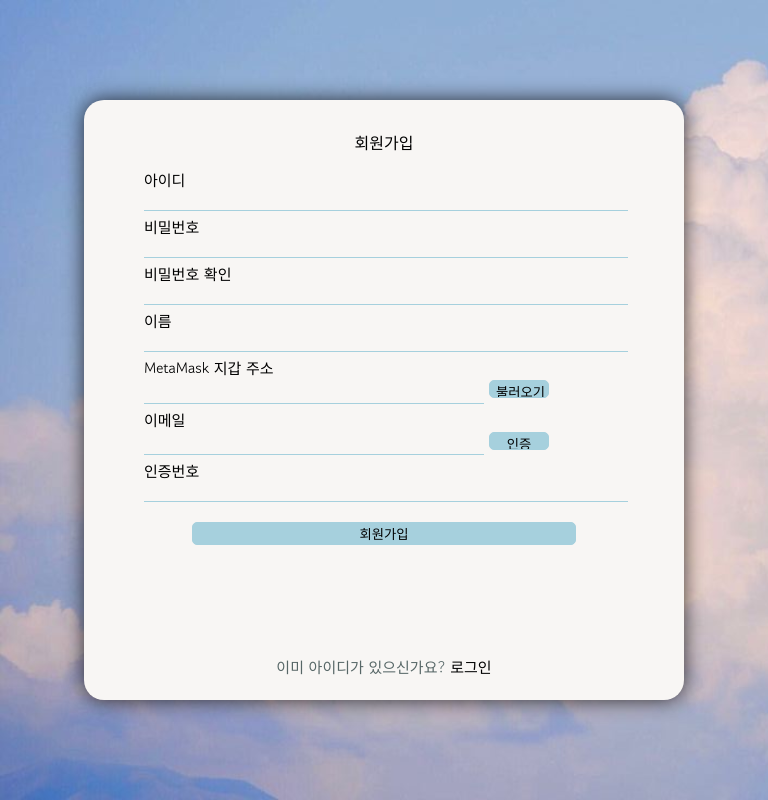
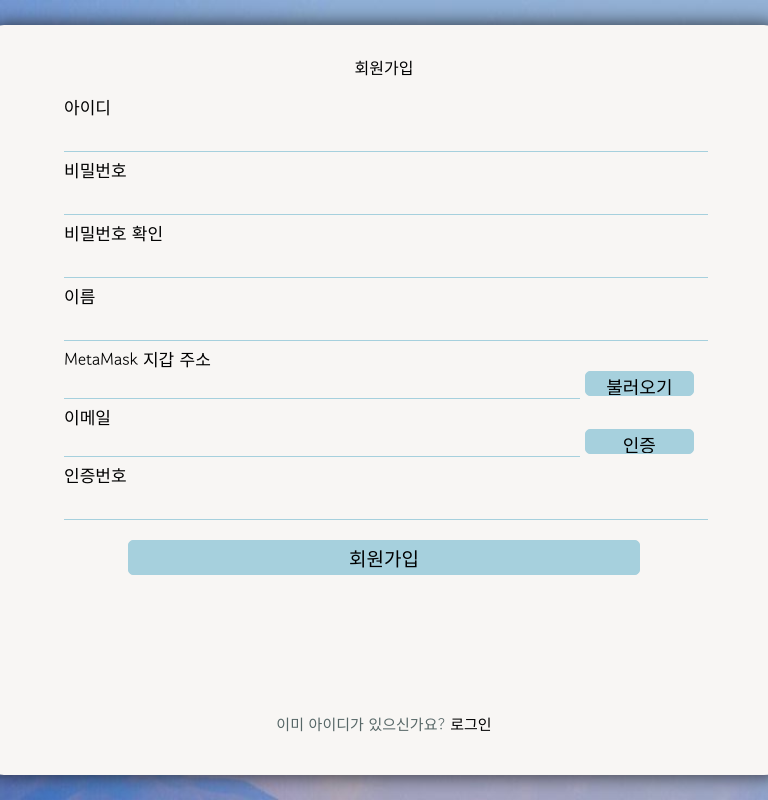
Before and after one commit to lstar2397/laststory, a website: page frontend/view/signup.html in a window 768 px wide. Drawn offline with Linux system fonts and the light colour scheme.

Commit message:
css 변경

```diff
--- a/frontend/public/css/signup.css
+++ b/frontend/public/css/signup.css
@@ -25,7 +25,7 @@ form {
 }
 
 form label {
-    font-size: 15px;
+    font-size: 17px;
     margin-top: 5px;
     margin-bottom: 0px;
     position: relative;
@@ -33,7 +33,8 @@ form label {
 
 form input {
     width: 100%;
-    height: 18px;
+    height: 30px;
+    font-size: 19px;
     border: 1px solid #A6D0DD;
     border-top: 0px;
     border-left: 0px;
@@ -67,7 +68,8 @@ form input#metamask_address {
 
 form input#auth-button {
     width: 17%;
-    height: 18px;
+    height: 25px;
+    font-size: 18px;
     border: 1px solid #A6D0DD;
     background-color: #A6D0DD;
     border-radius: 5px;
@@ -75,7 +77,8 @@ form input#auth-button {
 
 form input#getMetamaskAddress-button {
     width: 17%;
-    height: 18px;
+    height: 25px;
+    font-size: 18px;
     border: 1px solid #A6D0DD;
     background-color: #A6D0DD;
     border-radius: 5px;
@@ -87,13 +90,12 @@ form input#getMetamaskAddress-button:hover {
 
 form input#submit-button {
     width: 80%;
-    height: 23px;
+    height: 35px;
     border: 1px solid #A6D0DD;
     background-color: #A6D0DD;
     border-radius: 5px;
     margin-top: 20px;
     cursor: pointer;
-
     left: 50%;
     transform: translateX(-50%);
 }
@@ -107,8 +109,8 @@ form input#submit-button:hover {
 }
 
 #container {
-    width: 50%;
-    height: 80%;
+    width: 800px;
+    height: 750px;
     position: absolute;
     left: 50%;
     top: 50%;
@@ -121,10 +123,10 @@ form input#submit-button:hover {
 #sigup_container {
     width: 80%;
     height: 90%;
+    top: 30px;
     position: relative;
     left: 50%;
-    top: 50%;
-    transform: translate(-50%, -50%);
+    transform: translateX(-50%);
 }
 
 #signup_text {
@@ -150,77 +152,3 @@ form input#submit-button:hover {
 #bottom_container a {
     font-size: 15px;
 }
-
-
-
-
-@media screen and (max-width: 768px) {
-    #container {
-        width: 300px;
-        height: 600px;
-    }
-    form input#auth-button {
-        width: 60px;
-        height: 18px;
-        border: 1px solid #A6D0DD;
-        background-color: #A6D0DD ;
-        border-radius: 5px;
-    }
-    form input#getMetamaskAddress-button {
-        width: 60px;
-        height: 18px;
-        border: 1px solid #A6D0DD;
-        background-color: #A6D0DD;
-        border-radius: 5px;
-    }
-    form input#metamask_address {
-        width: 70%;
-    }
-    form input#email {
-        width: 70%;
-    }
-
-}
-
-
-@media screen and (min-width: 768px) and (max-width: 1023px) {
-    #container {
-        width: 600px;
-        height: 600px;
-    }
-    form input#auth-button {
-        width: 60px;
-        height: 18px;
-        border: 1px solid #A6D0DD;
-        background-color: #A6D0DD ;
-        border-radius: 5px;
-    }
-    form input#getMetamaskAddress-button {
-        width: 60px;
-        height: 18px;
-        border: 1px solid #A6D0DD;
-        background-color: #A6D0DD;
-        border-radius: 5px;
-    }
-}
-
-@media screen and (min-width: 1024px) {
-    #container {
-        width: 600px;
-        height: 600px;
-    }
-    form input#auth-button {
-        width: 60px;
-        height: 18px;
-        border: 1px solid #A6D0DD;
-        background-color: #A6D0DD ;
-        border-radius: 5px;
-    }
-    form input#getMetamaskAddress-button {
-        width: 60px;
-        height: 18px;
-        border: 1px solid #A6D0DD;
-        background-color: #A6D0DD;
-        border-radius: 5px;
-    }
-}
```
Also changed, not shown: frontend/public/css/myLetterList.css (+0 -21 lines).
